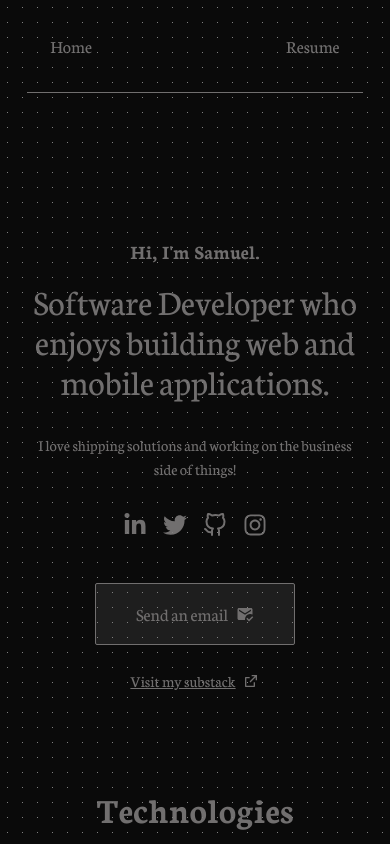
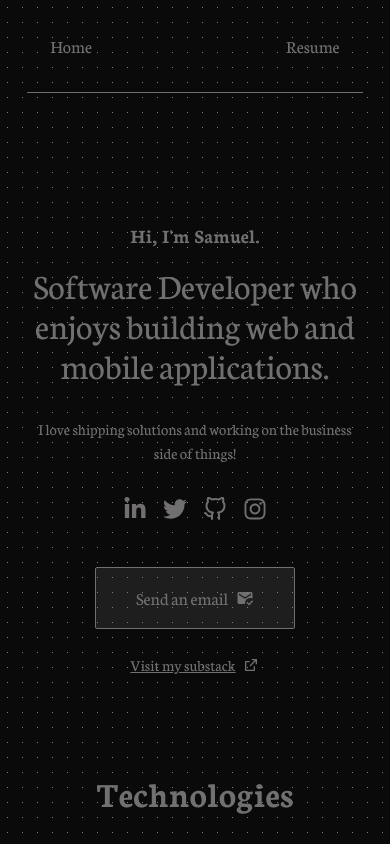
Before and after one commit to kokombo/PersonalSite, a React (Vite) app: page / in a window 390 px wide. Shown: the top 844 px of the page. Built offline with nearby package versions, Linux system fonts and the light colour scheme.

Commit message:
Style fix

```diff
--- a/src/containers/Header.tsx
+++ b/src/containers/Header.tsx
@@ -5,7 +5,7 @@ import { MdMarkEmailRead } from "react-icons/md";
 
 const Header = () => {
   return (
-    <header className=" flex justify-center items-center py-12 md:py-20 mt-24 md:mt-12">
+    <header className=" flex justify-center items-center py-12 md:py-20 mt-20 md:mt-12">
       <div className="text-gray flex flex-col items-center text-center gap-4 ">
         <h1 className="text-xl md:text-2xl font-NeutonBold">Hi, I'm Samuel.</h1>
 
```
